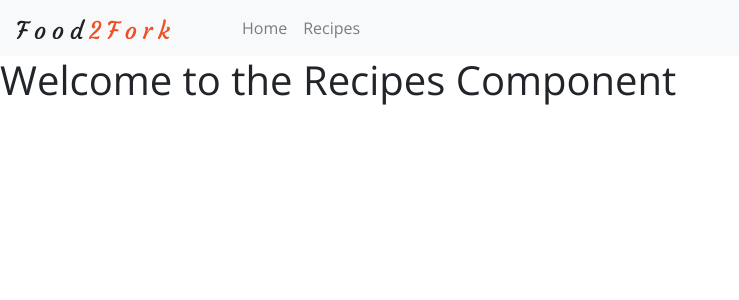
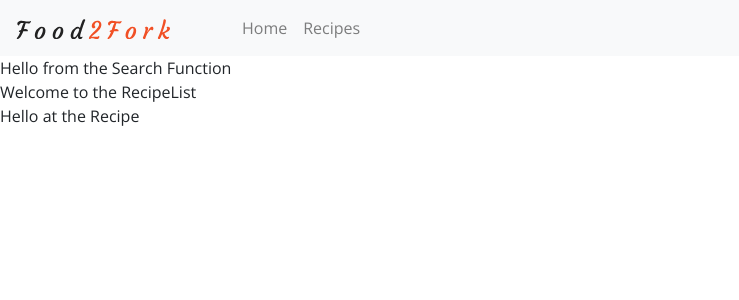
Before and after one commit to erikyoung/recipe-lovers, a React (Create React App) app: page /recipes in a window 1280 px wide. Shown: the top 300 px of the page, without its empty margins (0-739 px from the left). Built offline with nearby package versions, Linux system fonts and the light colour scheme.

Commit message:
setting up state and functions for changing state

```diff
--- a/src/App.css
+++ b/src/App.css
@@ -15,8 +15,12 @@ body {
   letter-spacing: 0.5rem;
 }
 
-.header-hero {
+.header-hero,
+.default-hero {
 	min-height: calc(100vh - 56px);
 	background:linear-gradient(rgba(0,0,0,0.2), rgba(0,0,0,0.2)), url('./images/homeBcg.jpeg') center/cover no-repeat;
+}
 
+.default-hero {
+	background:linear-gradient(rgba(0,0,0,0.2), rgba(0,0,0,0.2)), url('./images/defaultBcg.jpeg') center/cover no-repeat;
 }
--- /dev/null
+++ b/src/components/Recipe.js
@@ -0,0 +1,16 @@
+/* Core */
+import React, { Component } from 'react';
+
+
+
+
+export default class Recipe extends Component {
+  render() {
+    return (
+      <div>
+      	Hello at the Recipe
+
+      </div>
+    );
+  }
+}
--- /dev/null
+++ b/src/components/RecipeList.js
@@ -0,0 +1,16 @@
+/* Core */
+import React, { Component } from 'react';
+import Recipe from './Recipe';
+
+
+
+export default class RecipeList extends Component {
+  render() {
+    return (
+      <div>
+      Welcome to the RecipeList
+      <Recipe />
+      </div>
+    );
+  }
+}
--- /dev/null
+++ b/src/components/Search.js
@@ -0,0 +1,14 @@
+/* Core */
+import React, { Component } from 'react';
+
+
+
+export default class Search extends Component {
+  render() {
+    return (
+      <div>
+      	Hello from the Search Function
+      </div>
+    );
+  }
+}
--- a/src/pages/Default.js
+++ b/src/pages/Default.js
@@ -1,12 +1,19 @@
 /* Core */
 import React, { Component } from 'react';
+import Header from '../components/Header';
+import { Link } from 'react-router-dom';
 
 
 
 export default class Default extends Component {
   render() {
     return (
-      <h1>Welcome to the Default Component</h1>
+      <Header title='404' styleClass='default-hero'>
+      	<h2 className="text-light text-uppercase">You are in the wrong place</h2>
+      	<Link to='/' className="text-uppercase btn btn-secondary btn-lg mt-3">
+      		return home
+      	</Link>
+      </Header>
     );
   }
 }
--- a/src/pages/Recipes.js
+++ b/src/pages/Recipes.js
@@ -1,12 +1,46 @@
 /* Core */
 import React, { Component } from 'react';
+import RecipeList from '../components/RecipeList';
+import Search from '../components/Search';
+import { recipeData } from '../data/tempList';
+
 
 
 
 export default class Recipes extends Component {
+
+constructor(props) {
+	super(props)
+}
+
+state = {
+	recipes: recipeData,
+	search:''
+}
+
+handleChange = (event) => {
+	this.setState({
+		search:event.target.value
+	});
+};
+
+handleSubmit = (event) => {
+	event.preventDefault();
+
+}
+
+
   render() {
     return (
-     <h1>Welcome to the Recipes Component</h1>
+    	<>
+    		<Search
+    		search={this.state.search}
+    		handleChange={this.handleChange}
+    		handleSubmit={this.handleSubmit} />
+
+    		<RecipeList recipes={this.state.recipes} />
+    	</>
+
     );
   }
 }
```
